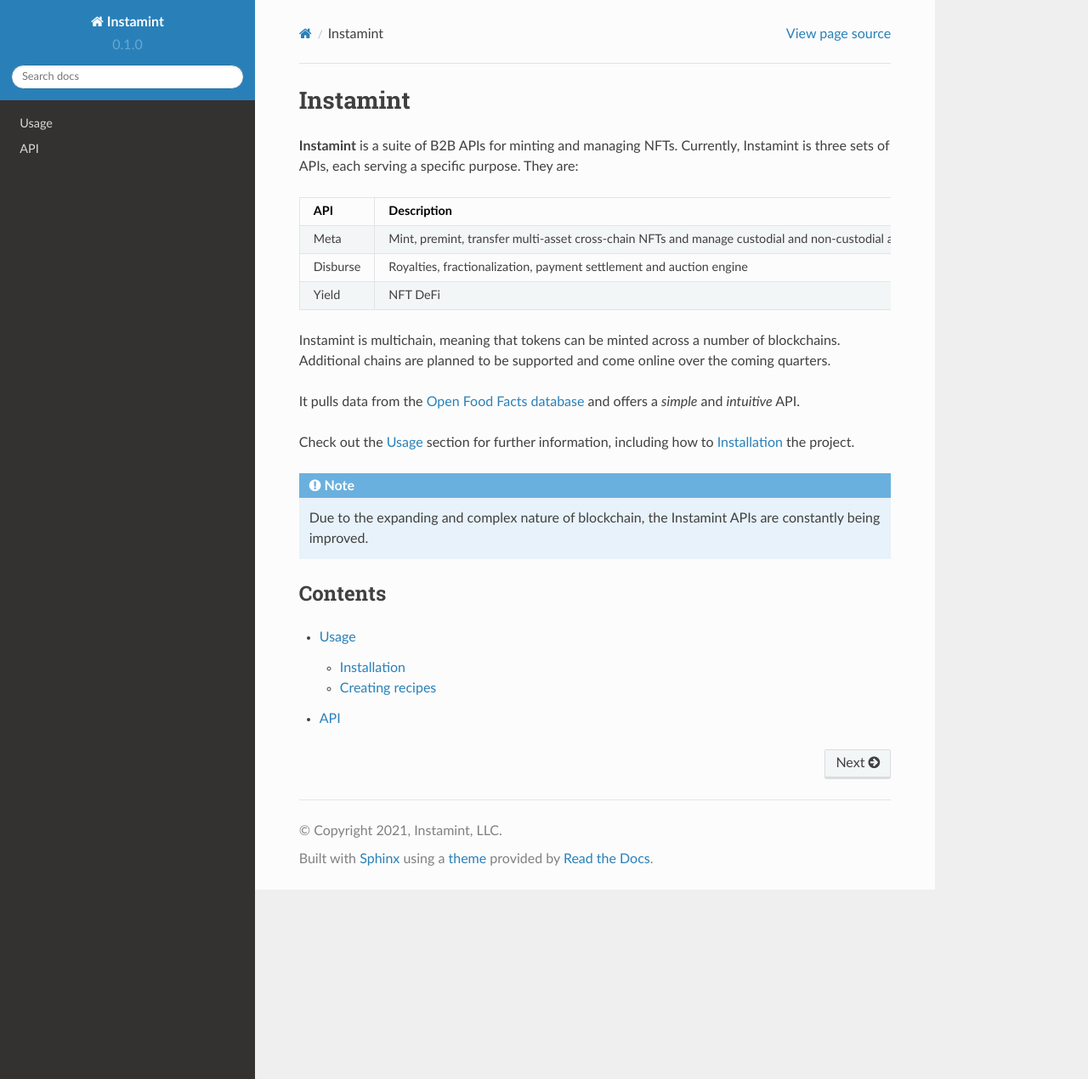
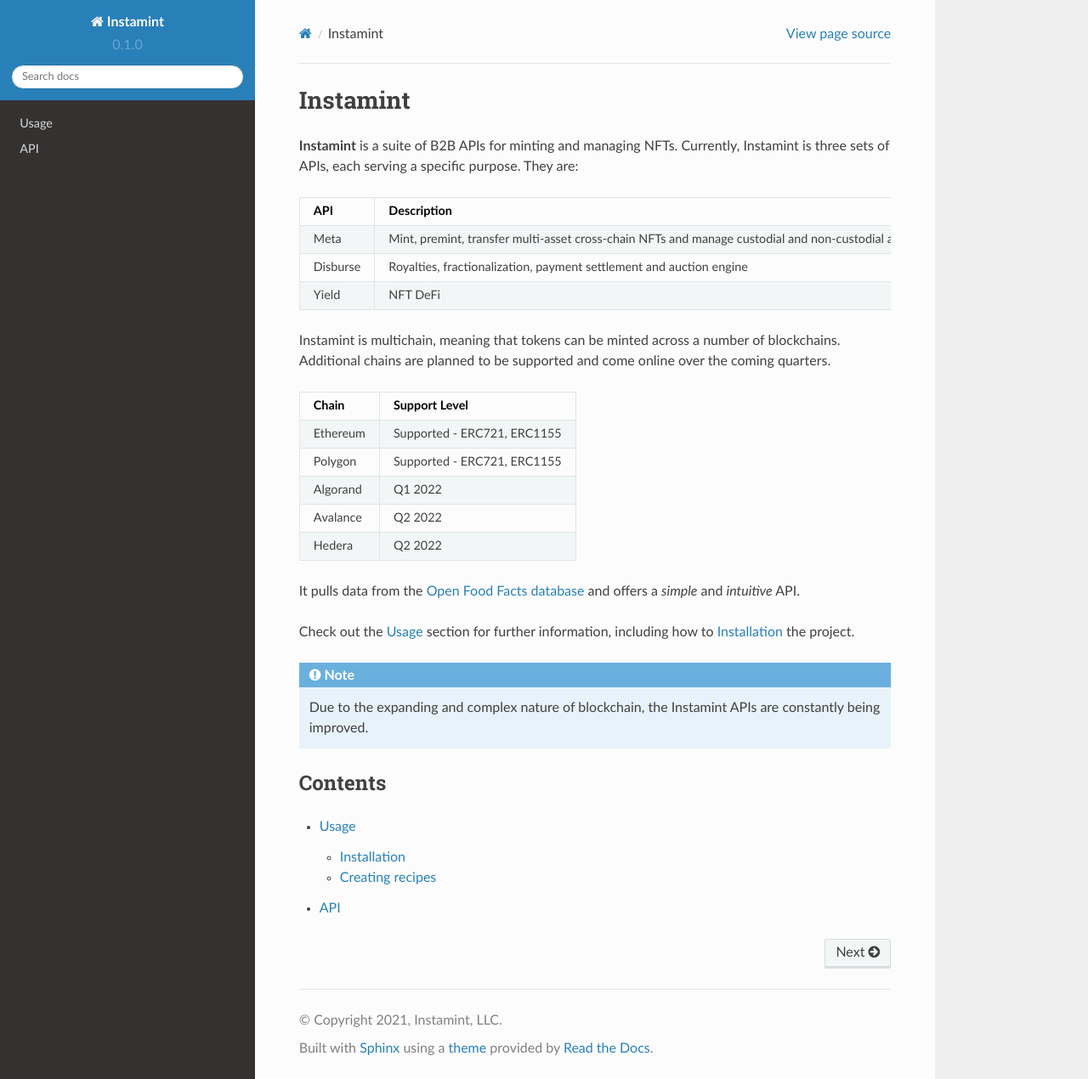
Before and after one commit to instamint/zzz-deprecated-docs, a Sphinx documentation site: the page built from docs/source/index.rst, in a window 1280 px wide and 1270 px high. Shown: the whole window at 85% size. Built offline with Sphinx 7.4.7 and the Read the Docs theme 2.0.0, drawn with Linux system fonts in a browser that asks for light colours.

Commit message:
Update index.rst

```diff
--- a/docs/source/index.rst
+++ b/docs/source/index.rst
@@ -15,7 +15,19 @@
 
 Instamint is multichain, meaning that tokens can be minted across a number of blockchains. Additional chains are planned to be supported and come online over the coming quarters.
 
-
++-----------+-----------------------------------------------------------------------------------------------------------+
+| Chain     | Support Level                                                                                             |
++===========+===========================================================================================================+
+| Ethereum  | Supported - ERC721, ERC1155                                                                               |
++-----------+-----------------------------------------------------------------------------------------------------------+
+| Polygon   | Supported - ERC721, ERC1155                                                                               |
++-----------+-----------------------------------------------------------------------------------------------------------+
+| Algorand  | Q1 2022                                                                                                   |
++-----------+-----------------------------------------------------------------------------------------------------------+
+| Avalance  | Q2 2022                                                                                                   |
++-----------+-----------------------------------------------------------------------------------------------------------+
+| Hedera    | Q2 2022                                                                                                   |
++-----------+-----------------------------------------------------------------------------------------------------------+
 
 It pulls data from the `Open Food Facts database <https://world.openfoodfacts.org/>`_
 and offers a *simple* and *intuitive* API.
```
